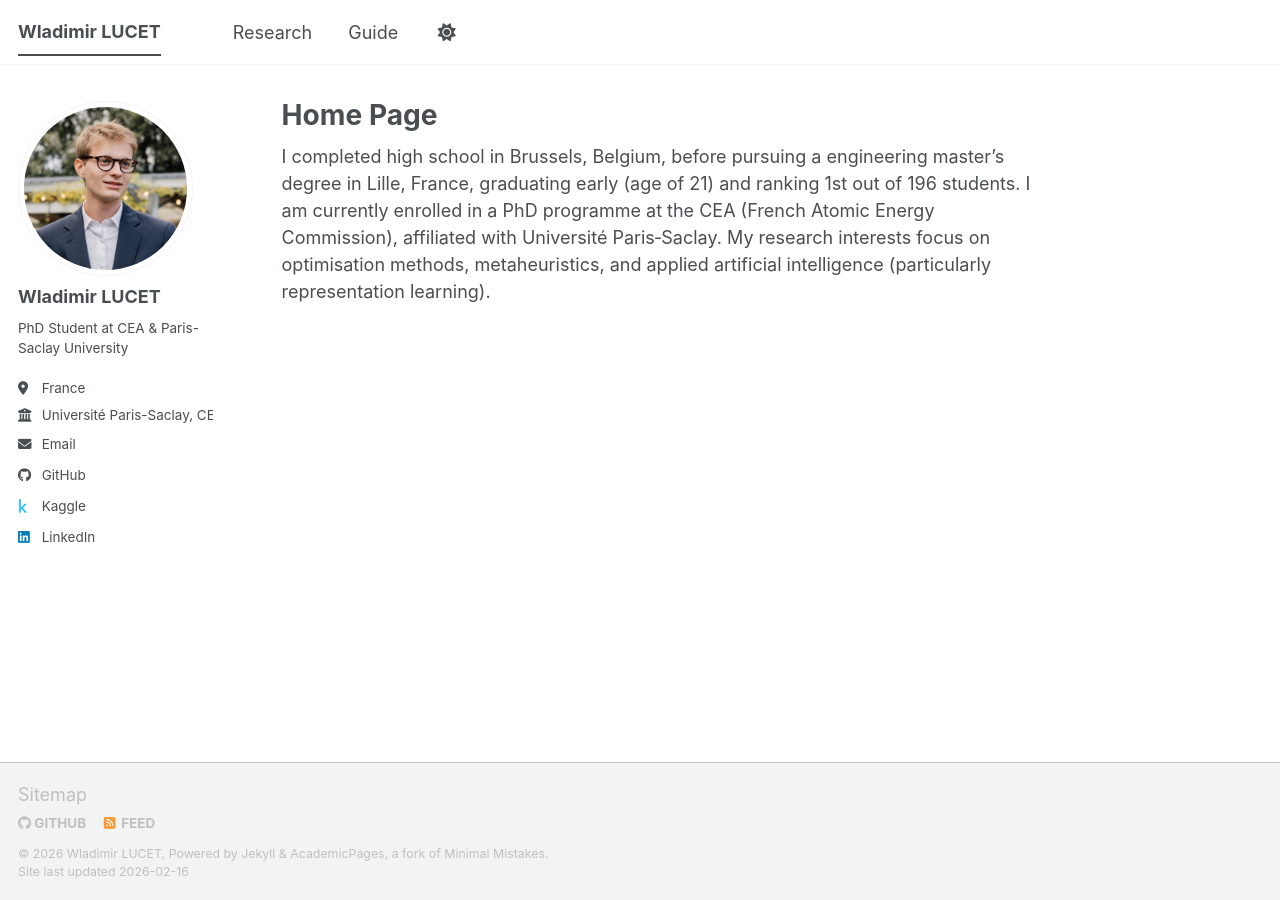
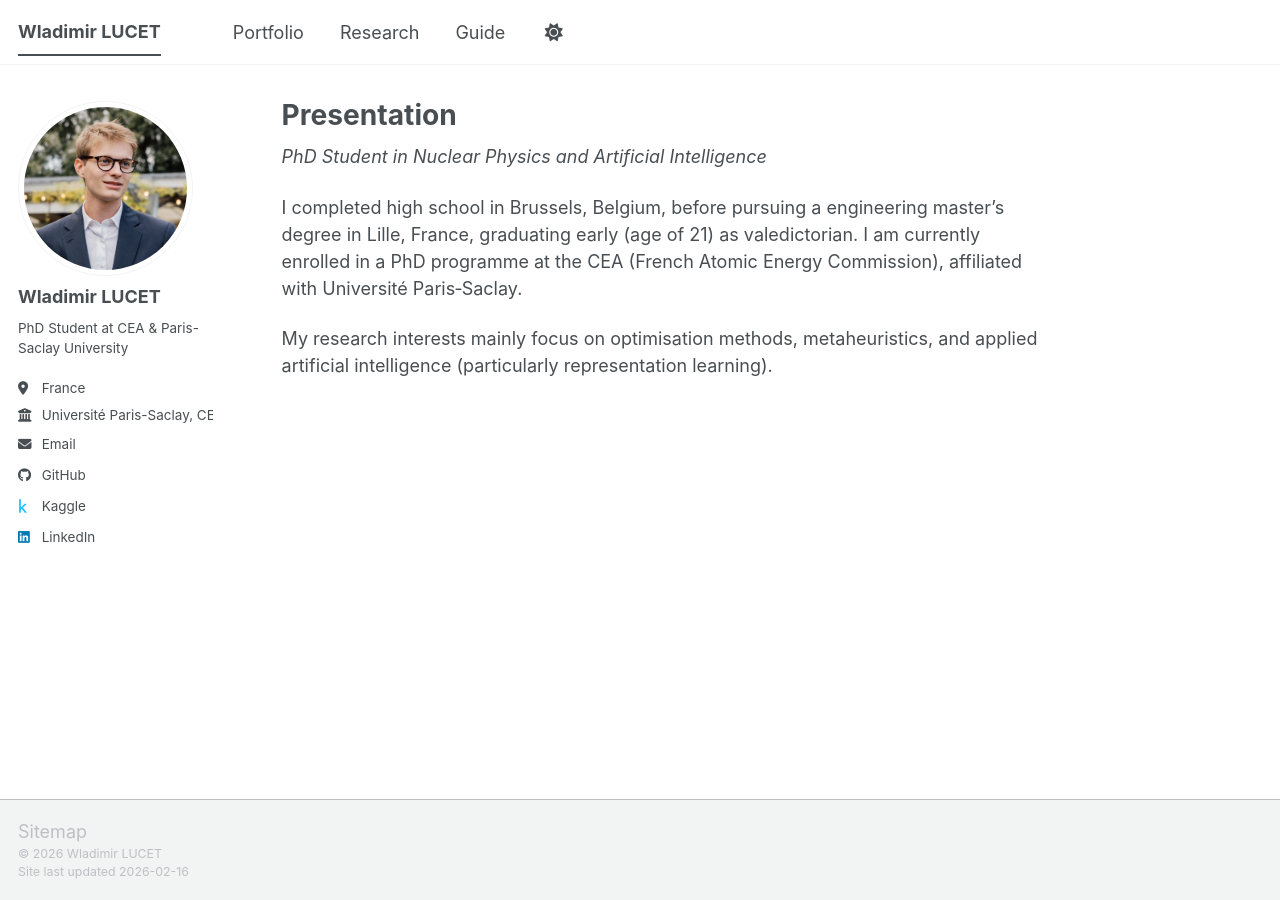
Before and after one commit to WladimirLct/wladimirlct.github.io, a Jekyll site: the page built from _pages/about.md, in a window 1280 px wide. Built offline with Jekyll 4.4.1, drawn with Linux system fonts in a browser that asks for light colours; a script bundle is joined from its source files by our own code; library files that are not in the unit come from our copies.

Commit message:
Remove footer

```diff
--- a/_data/navigation.yml
+++ b/_data/navigation.yml
@@ -17,8 +17,8 @@ main:
   # - title: "Teaching"
   #   url: /teaching/
 
-  # - title: "Portfolio"
-  #   url: /portfolio/
+  - title: "Portfolio"
+    url: /portfolio/
 
   # - title: "Blog Posts"
   #   url: /year-archive/
--- a/_includes/footer.html
+++ b/_includes/footer.html
@@ -6,20 +6,20 @@
     {% if site.data.ui-text[site.locale].follow_label %}
       <li><strong>{{ site.data.ui-text[site.locale].follow_label }}</strong></li>
     {% endif %}
-    {% if site.author.github %}
+    <!-- {% if site.author.github %}
       <li><a href="https://github.com/{{ site.author.github }}"><i class="fab fa-github" aria-hidden="true"></i> GitHub</a></li>
     {% endif %}
     {% if site.author.bitbucket %}
       <li><a href="https://bitbucket.org/{{ site.author.bitbucket }}"><i class="fab fa-bitbucket" aria-hidden="true"></i> Bitbucket</a></li>
     {% endif %}
     {% if site.atom_feed.hide != true %}
-    <li><a href="{% if site.atom_feed.path %}{{ site.atom_feed.path }}{% else %}{{ base_path }}/feed.xml{% endif %}"><i class="fa fa-fw fa-rss-square" aria-hidden="true"></i> {{ site.data.ui-text[site.locale].feed_label | default: "Feed" }}</a></li>
-    {% endif %}
+      <li><a href="{% if site.atom_feed.path %}{{ site.atom_feed.path }}{% else %}{{ base_path }}/feed.xml{% endif %}"><i class="fa fa-fw fa-rss-square" aria-hidden="true"></i> {{ site.data.ui-text[site.locale].feed_label | default: "Feed" }}</a></li>
+    {% endif %} -->
   </ul>
 </div>
 {% endif %}
 
 <div class="page__footer-copyright">
-  &copy; {{ site.time | date: '%Y' }} {{ site.name | default: site.title }}, {{ site.data.ui-text[site.locale].powered_by | default: "Powered by" }} <a href="https://jekyllrb.com" rel="nofollow">Jekyll</a> &amp; <a href="https://github.com/academicpages/academicpages.github.io">AcademicPages</a>, a fork of <a href="https://mademistakes.com/work/minimal-mistakes-jekyll-theme/" rel="nofollow">Minimal Mistakes</a>.<br />
+  &copy; {{ site.time | date: '%Y' }} {{ site.name | default: site.title }}<br />
   Site last updated {{ "now" | date: '%Y-%m-%d' }}
 </div>
--- a/_pages/about.md
+++ b/_pages/about.md
@@ -1,12 +1,15 @@
 ---
 permalink: /
-title: "Home Page"
+title: "Presentation"
 author_profile: true
 redirect_from:
   - /about/
   - /about.html
 ---
 
-I completed high school in Brussels, Belgium, before pursuing a engineering master’s degree in Lille, France, graduating early (age of 21) and ranking 1st out of 196 students.
+*PhD Student in Nuclear Physics and Artificial Intelligence*
+
+I completed high school in Brussels, Belgium, before pursuing a engineering master’s degree in Lille, France, graduating early (age of 21) as valedictorian.
 I am currently enrolled in a PhD programme at the CEA (French Atomic Energy Commission), affiliated with Université Paris‑Saclay.
-My research interests focus on optimisation methods, metaheuristics, and applied artificial intelligence (particularly representation learning).
+
+My research interests mainly focus on optimisation methods, metaheuristics, and applied artificial intelligence (particularly representation learning).
```
